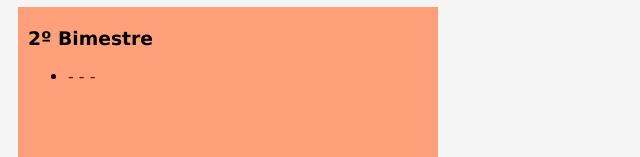
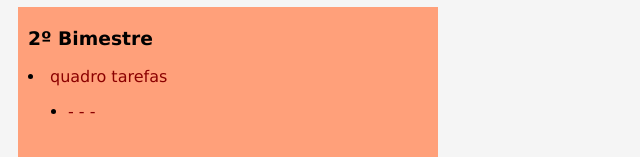
Before and after one commit to eduardasouz/aweb, a plain HTML site: page index.html in a window 1280 px wide. Shown: the part 492-649 px from the top of the page, without its empty margins (0-640 px from the left). Drawn offline with Linux system fonts and the light colour scheme.

Commit message:
Update index.html

```diff
--- a/index.html
+++ b/index.html
@@ -28,6 +28,7 @@
     </div>
     <div class="bimestre bimPar">
         <h3>2º Bimestre</h3>
+        <li><a href="file:///C:/Users/aluno/Documents/GitHub/aweb/quadrotarefas/index.html">quadro tarefas</a></li>
         <ul>
             <li><a href="#">- - -</a></li>
         </ul>
```
